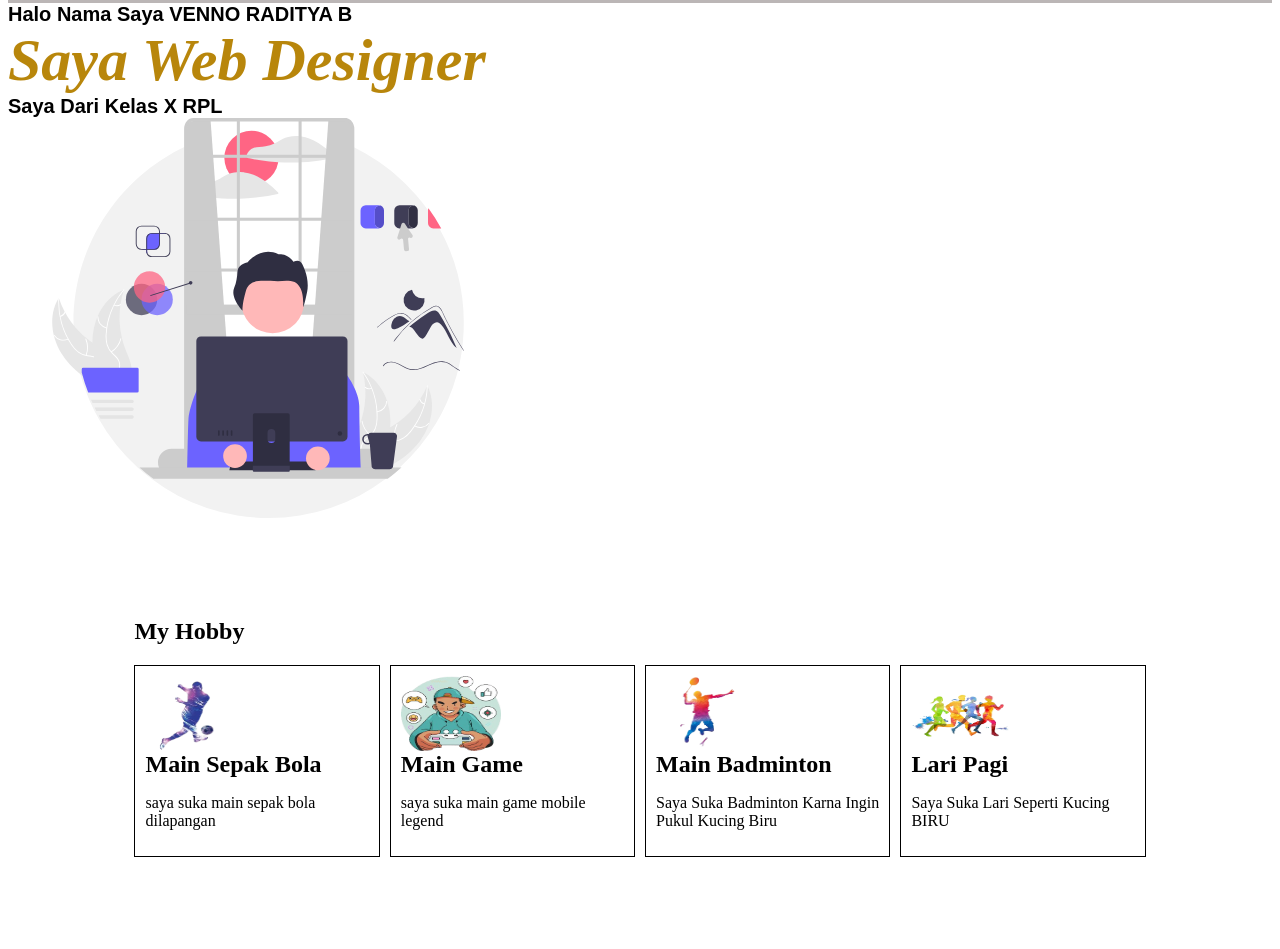
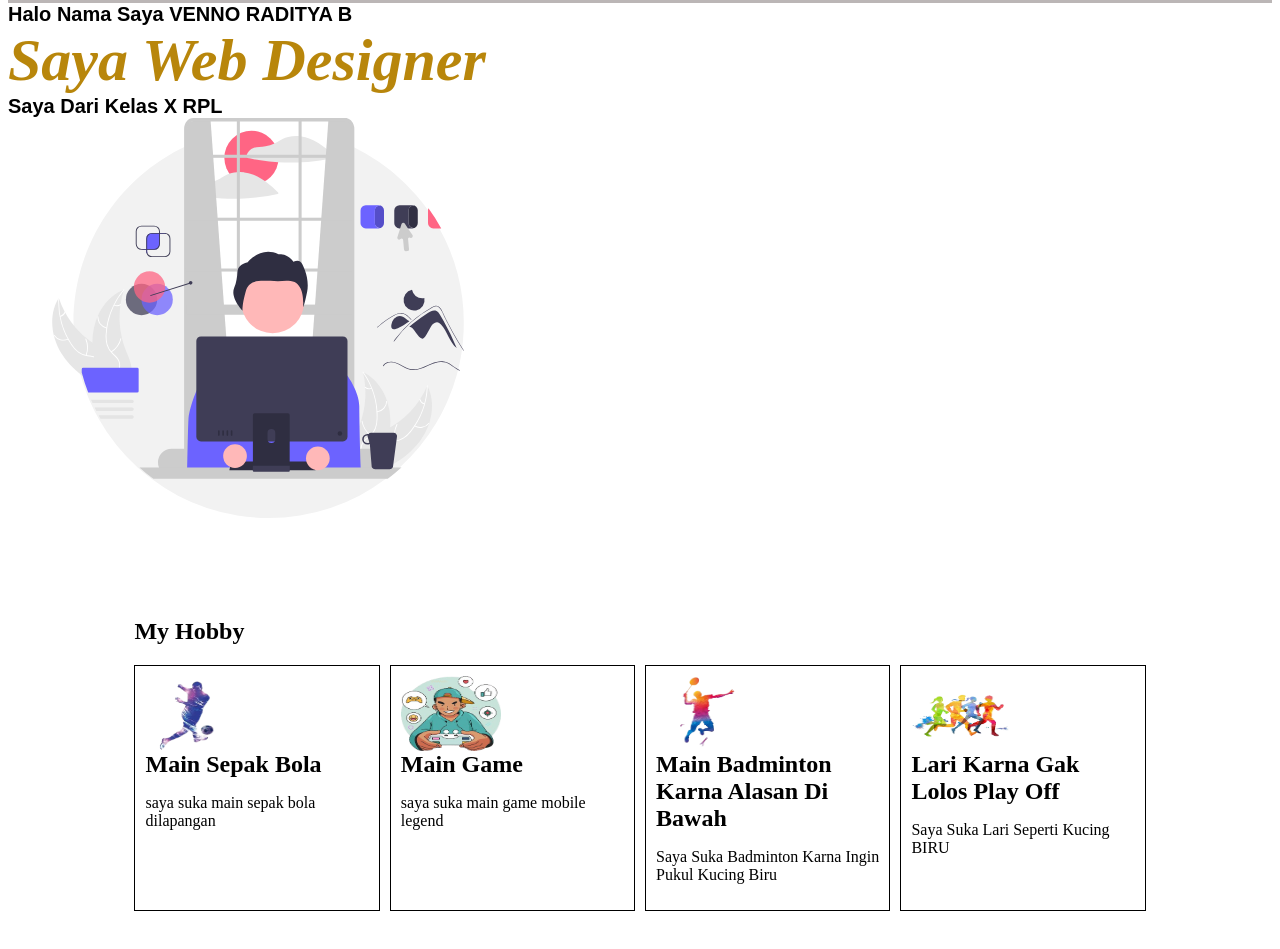
Before and after one commit to VennoDesign/venno-designer.github.io, a plain HTML site: page index.html in a window 1280 px wide. Shown: the part 187-1136 px from the top of the page. Drawn offline with Linux system fonts and the light colour scheme.

Commit message:
Update index.html

```diff
--- a/index.html
+++ b/index.html
@@ -46,13 +46,13 @@
                   <!-- Box Ketiga -->
                   <section class="box">
                     <img width="100px" height="75px" src="download__5_-removebg-preview.png" alt="" />
-                      <h5>Main Badminton</h5>
+                      <h5>Main Badminton Karna Alasan Di Bawah</h5>
                     <p>Saya Suka Badminton Karna Ingin Pukul Kucing Biru</p>
                   </section>
                   <!-- Box Keempat -->
                   <section class="box">
                     <img width="100px" height="75px" src="download__4_-removebg-preview.png" alt="" />
-                      <h5>Lari Pagi</h5>
+                      <h5>Lari Karna Gak Lolos Play Off</h5>
                     <p>Saya Suka Lari Seperti Kucing BIRU</p>
                   </section>
             </section>
```
